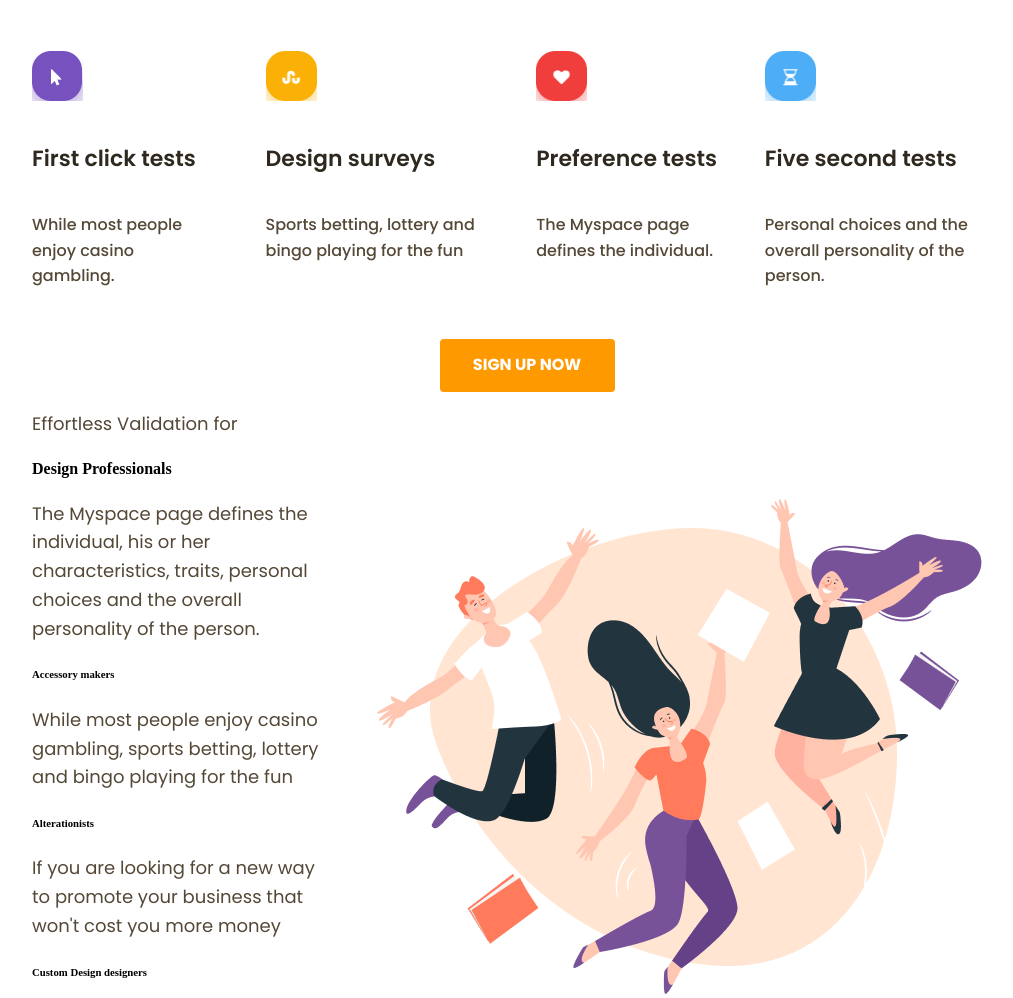
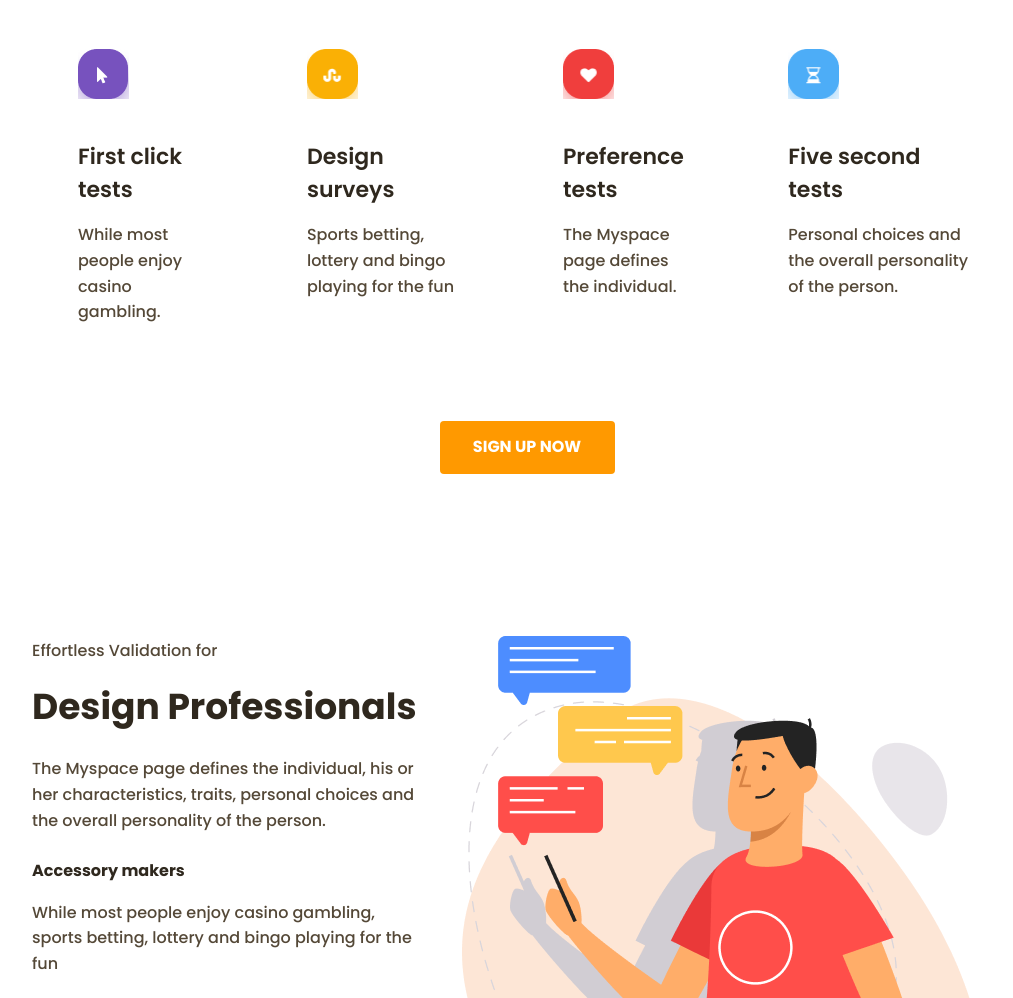
Before and after one commit to achiniishani1993/Productly, a plain HTML site: page index.html in a window 1280 px wide. Shown: the part 1007-2005 px from the top of the page, without its empty margins (113-1126 px from the left). Drawn offline with Linux system fonts and the light colour scheme.

Commit message:
add section 3 to the css styles

```diff
--- a/index.html
+++ b/index.html
@@ -102,7 +102,7 @@
       </section>
       <section>
          <div class="container">
-          <div class="text-block">
+          <div class="text-blockThree">
             <p>Effortless Validation for</p>
             <h4>Design Professionals</h4>
             <p>The Myspace page defines the individual, his or her characteristics, traits, personal choices and the overall personality of the person. </p>
@@ -115,7 +115,7 @@
         </div>
 
           <figure class="image-block">
-            <img src="/images/Image (4).png" alt="cheerful two women and man" />
+            <img src="/images/Image (5).png" alt="man is checking his mobile phone" />
           </figure>
         </div>
       </section>
--- a/styles/style.css
+++ b/styles/style.css
@@ -147,6 +147,8 @@ section:nth-of-type(2) .container {
 .text-blockTwo{
   max-width: 539px;
   width: 100%;
+}
+.text-blockTwo h4 {
   font-family: "Poppins", sans-serif;
   font-weight: 700;
   font-style: normal;
@@ -160,7 +162,6 @@ section:nth-of-type(2) .container {
 .process-block {
   display: flex;
   justify-content: center;
-  gap: 46px;
   margin-top: 54px;
   margin-bottom: 34px;
 
@@ -168,6 +169,7 @@ section:nth-of-type(2) .container {
 .card {
     align-content: flex-start;
     text-align: left;
+    padding: 46px;
 }
 .card img {
     width: 51px;
@@ -181,8 +183,9 @@ section:nth-of-type(2) .container {
   font-size: 22px;
   line-height:normal;
   color: #2F281E;
+  margin-bottom: 13px;
 }
-.card-text p {
+.card-text , .text-blockThree p {
   font-family: "Poppins", sans-serif;
   font-weight: 500;
   font-style: normal;
@@ -191,3 +194,29 @@ section:nth-of-type(2) .container {
   color: #544837;
 
 }
+section:nth-of-type(3) .container {
+    margin-top:146px;
+    justify-content: center;
+    align-items: center;
+}
+.text-blockThree h4 {
+  font-family: "Poppins", sans-serif;
+  font-weight: 700;
+  font-style: normal;
+  font-size: 36px;
+  line-height:normal;
+  color: #2F281E;
+  text-align:left;
+  margin-top: 3px;
+  margin-bottom: 22px;
+}
+.text-blockThree h6 {
+  font-family: "Poppins", sans-serif;
+  font-weight: 700;
+  font-style: normal;
+  font-size: 16px;
+  line-height: 1.6;
+  color: #2F281E;
+  margin-bottom: 12px;
+  margin-top: 25px;
+}
```
Also changed, not shown: images/Image (5).png (added).
